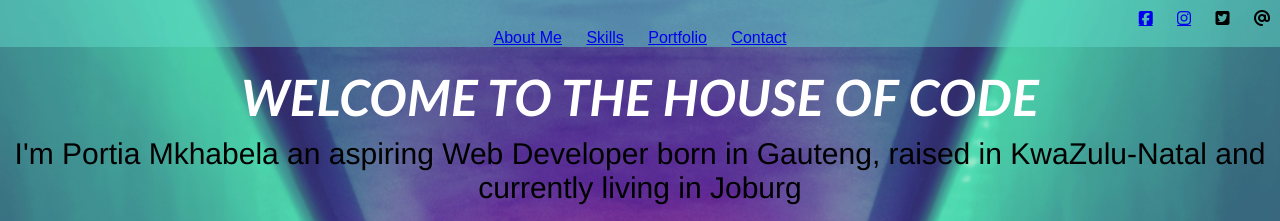
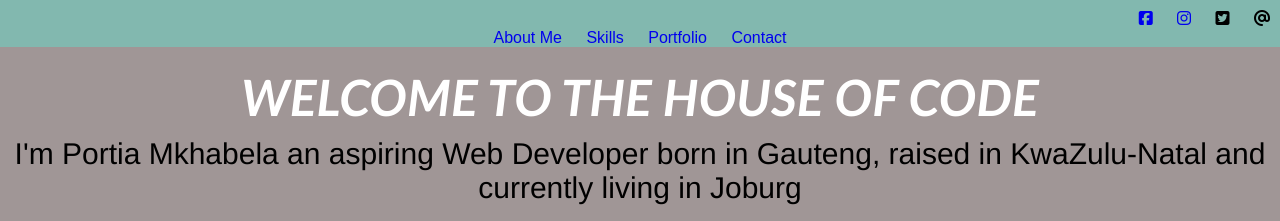
Before and after one commit to Portia-arch/Portia-Mkhabela-portfolio, a plain HTML site: page index.html in a window 1280 px wide. Shown: the top 221 px of the page. Drawn offline with Linux system fonts and the light colour scheme.

Commit message:
navbar changes

```diff
--- a/index.html
+++ b/index.html
@@ -51,6 +51,7 @@
     </div>
 
 <section class="">
+  <div>
 <img src="img/baciu-tudor-vc3iVL_znJ8-unsplash.jpg" width="300" alt="tshepi">
 <img
 src="img/max-nelson-Y9w872CNIyI-unsplash.jpg" width="300" alt="">
@@ -74,14 +75,13 @@ src="img/greg-rakozy-vw3Ahg4x1tY-unsplash.jpg" width="300" alt="">
 src="img/max-chen-lud4OaUCP4Q-unsplash.jpg" width="300" alt="">
 <img
 src="img/notebook-614213__340.jpg" width="300" alt="">
-<div class="middle"></div>
 <div class="text">
 HTML CSS JAVASCRIPT
 </div>
-</section>
-
 <footer class="footer">
   <p>Portia Mkhabela &copy; 2018</p>
 </footer>
+</section>
+
   </body>
 </html>
--- a/mystyle.css
+++ b/mystyle.css
@@ -2,6 +2,11 @@
   margin: 0;
   padding: 0;
 }
+
+a {
+  text-decoration: none;
+}
+
 .nav {
   text-align: right;
   display: block;
@@ -20,7 +25,6 @@
   padding-top: 0.8px;
   z-index: 999;
   box-shadow: black;
-
 }
 
 .navbar a:hover {
@@ -34,13 +38,12 @@
 }
 
 body {
-  background-image: url("img/efe-kurnaz-RnCPiXixooY-unsplash.jpg");
+  background-color: rgb(160, 150, 150);
   background-attachment: scroll;
   position: relative;
   background-size: cover;
   padding: 0;
   margin: 0;
-
 }
 .button {
   background-color: rgba(182, 106, 118, 0.486);
@@ -55,7 +58,7 @@ body {
 }
 .button:hover {
   background-color: white;
-  color: rgba(182, 106, 118, 0.486)
+  color: rgba(182, 106, 118, 0.486);
 }
 .footer {
   margin-bottom: 500px;
@@ -136,9 +139,8 @@ h1 {
   height: 500px;
   transition: 5s ease;
   backface-visibility: visible;
-
 }
-.about-image :hover{
+.about-image :hover {
   opacity: 0.5;
 }
 
@@ -176,7 +178,7 @@ ul {
   text-align: center;
 }
 .text {
-  background-color: aquamarine;;
+  background-color: aquamarine;
   color: white;
   font-size: 16px;
   padding: 16px 32px;
@@ -185,7 +187,6 @@ ul {
 .boxes {
   padding: 10px;
   font-family: Arial, Helvetica, sans-serif;
-
 }
 .textfield {
   text-align: center;
```
